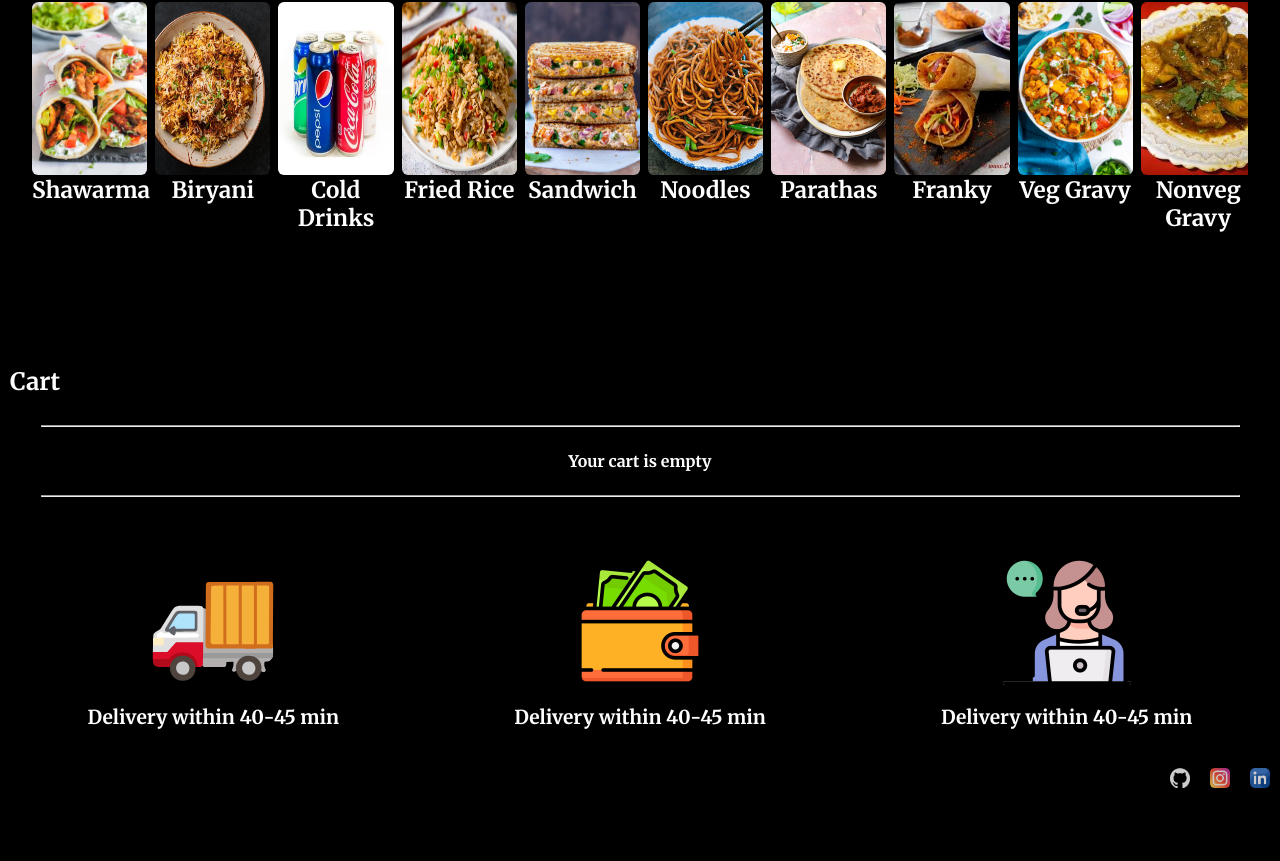
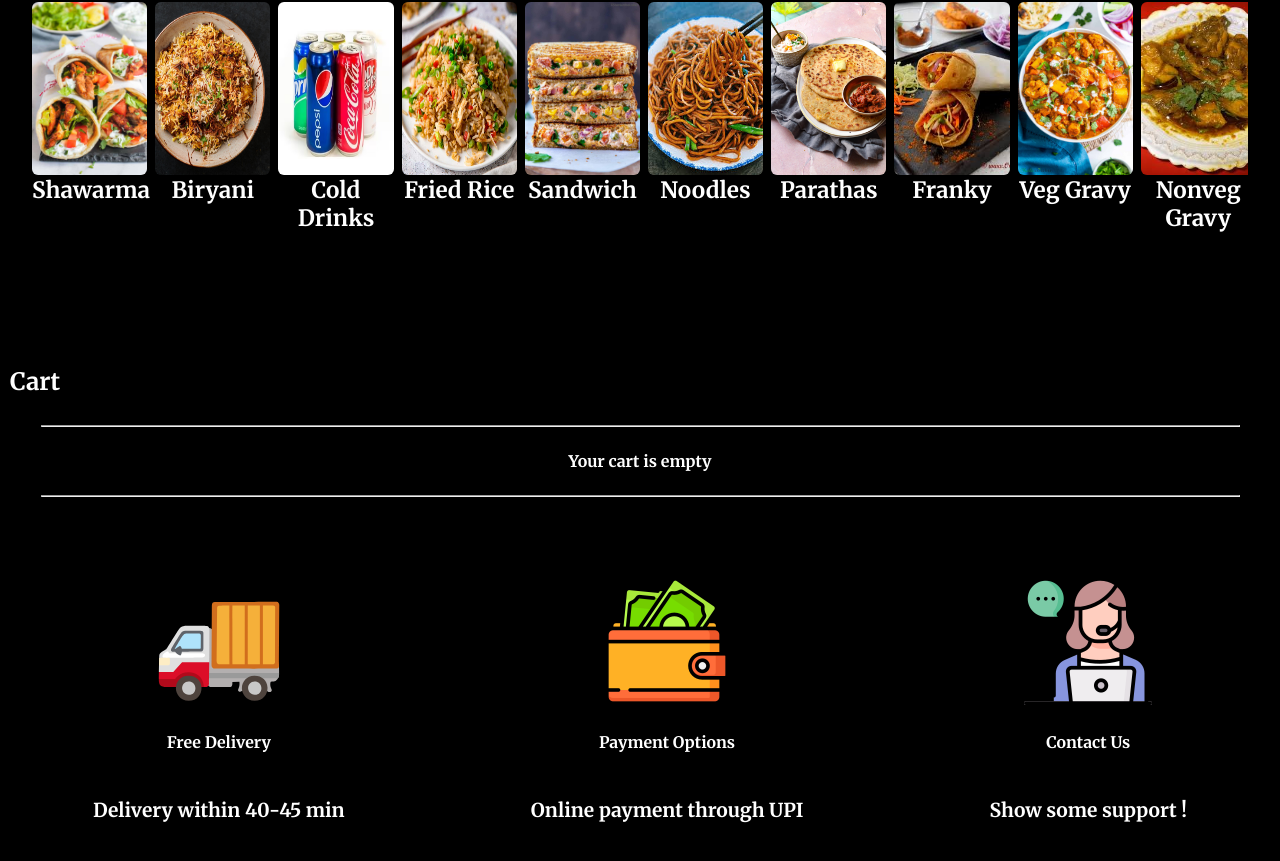
Before and after one commit to vijay-kittu/Food-Ordering-Website, a React (Create React App) app: page / in a window 1280 px wide. Shown: the part 1025-1886 px from the top of the page. Before the commit the page ends 1817 px from the top, so only its background shows below. Built offline with nearby package versions, Linux system fonts and the light colour scheme; grey boxes are pictures that could not be loaded; a web font is replaced by a local one.

Commit message:
deleted ContactUs.js and restructured the app

```diff
--- a/src/App.css
+++ b/src/App.css
@@ -441,7 +441,12 @@ body {
   display: flex;
   flex-direction: column;
   align-items: center;
+
 }
+
+/*.delivery-flex div p {
+  transform:translateY(-20px);
+}*/
 
 .cart hr {
   color: aliceblue;
--- a/src/App.js
+++ b/src/App.js
@@ -8,7 +8,6 @@ import { Navbar } from "./components/Navbar.js";
 import { Login } from "./components/Login.js";
 import { Register } from "./components/Register.js";
 import { AuthProvider } from "./components/AuthContext.js";
-import { ContactUs } from "./components/ContactUs.js";
 import { SubItems } from "./components/SubItems.js";
 import { AddToCart } from "./components/AddToCart.js";
 import { CartProvider } from "./components/CartContext.js";
@@ -32,8 +31,6 @@ function App() {
               <Route path="*" element={<NotFound />} />
             </Routes>
           </Router>
-
-          <ContactUs />
         </div>
       </CartProvider>
     </AuthProvider>
--- a/src/components/ContactUs.js
+++ /dev/null
@@ -1,29 +0,0 @@
-export const ContactUs = () => {
-  return (
-    <div className="contact">
-      <div className="contact-logo">
-        <a
-          href="https://github.com/vijay-kittu"
-          target="_blank"
-          rel="noopener noreferrer"
-        >
-          <img src="/images/github.png" />
-        </a>
-        <a
-          href="https://www.instagram.com/vijay.kittu/"
-          target="_blank"
-          rel="noopener noreferrer"
-        >
-          <img src="/images/instagram.png" />
-        </a>
-        <a
-          href="https://www.linkedin.com/in/vijay-krishna-4b7295253/"
-          target="_blank"
-          rel="noopener noreferrer"
-        >
-          <img src="/images/linkedin.png" />
-        </a>
-      </div>
-    </div>
-  );
-};
--- a/src/components/DeliveryFlex.js
+++ b/src/components/DeliveryFlex.js
@@ -4,15 +4,18 @@ export const DeliveryFlex = () => {
       {/*<img src="images/delivery-flex.png" />*/}
       <div>
         <img src="images/delivery-truck.svg" />
+        <h5>Free Delivery</h5>
         <p>Delivery within 40-45 min</p>
       </div>
       <div>
         <img src="images/wallet.png" />
-        <p>Delivery within 40-45 min</p>
+        <h5>Payment Options</h5>
+        <p>Online payment through UPI</p>
       </div>
       <div>
         <img src="images/customer-service.png" />
-        <p>Delivery within 40-45 min</p>
+        <h5>Contact Us</h5>
+        <p>Show some support !</p>
       </div>
     </div>
   );
--- a/src/components/Home.js
+++ b/src/components/Home.js
@@ -26,6 +26,7 @@ export const Home = () => {
       <ItemsGrid />
       <div>
         <br></br>
+        <br></br>
       </div>
 
       <DeliveryFlex />
```
